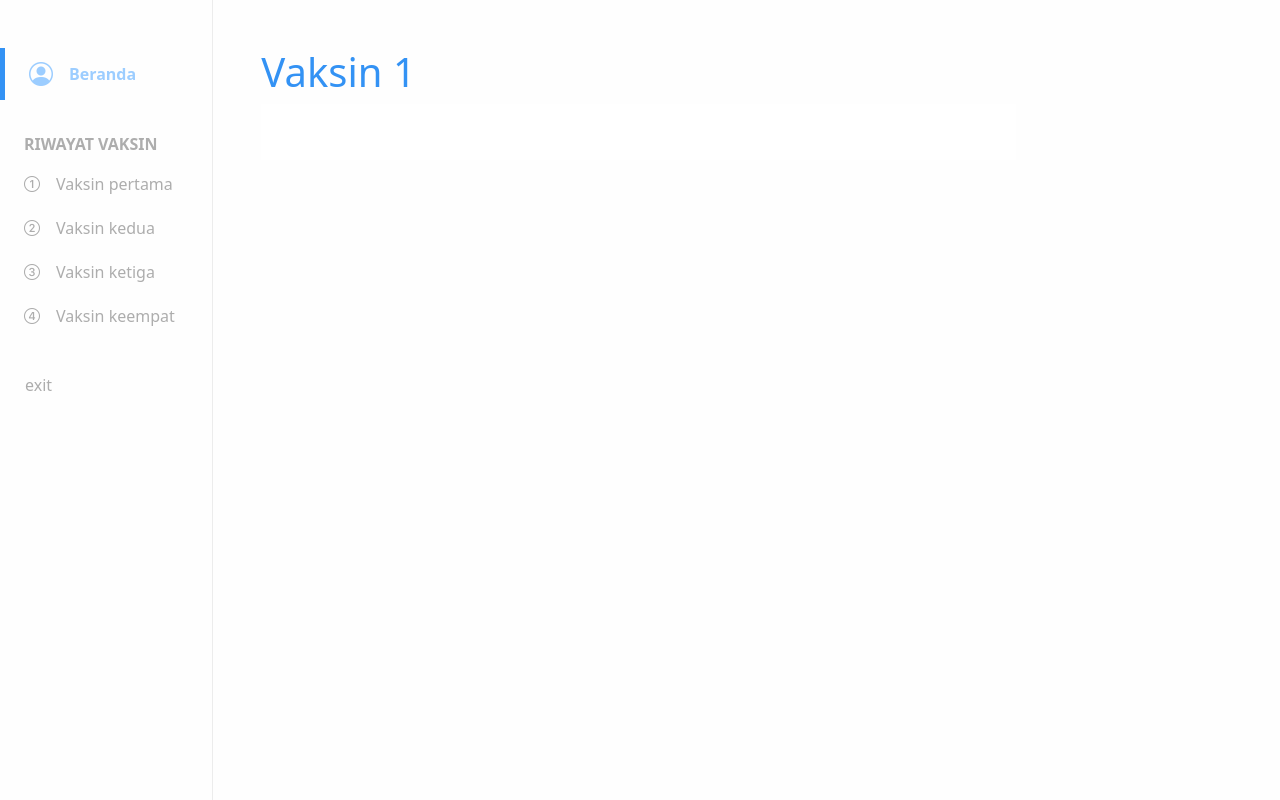
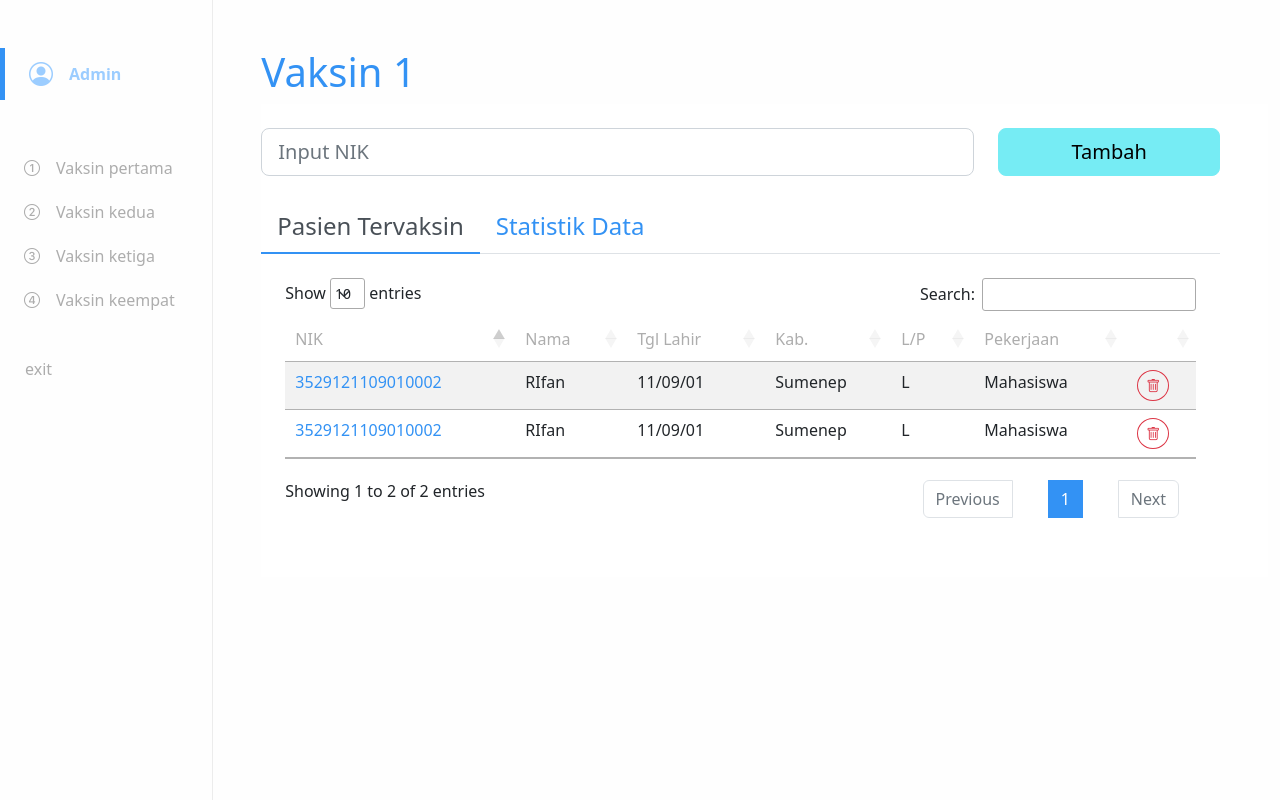
Before and after one commit to ahmadhilmandani/vcp_2022, a CodeIgniter app: page /vcp_2022/index.php/c_dashboard/admin/1 in a window 1280 px wide. Run offline with CodeIgniter, Linux system fonts and the light colour scheme; data that the repository does not hold is empty; some libraries are stand-ins or nearby versions.

Commit message:
perbaikan tampilan sisi admin dan nambah plugin data table

```diff
--- a/application/config/config.php
+++ b/application/config/config.php
@@ -23,7 +23,7 @@ defined('BASEPATH') or exit('No direct script access allowed');
 | a PHP script and you can easily do that on your own.
 |
 */
-$config['base_url'] = 'http://localhost/vcp_2022/';
+$config['base_url'] = 'http://localhost:1109/vcp_2022/';
 
 /*
 |--------------------------------------------------------------------------
--- a/application/controllers/C_dashboard.php
+++ b/application/controllers/C_dashboard.php
@@ -69,11 +69,12 @@ class C_dashboard extends CI_Controller
 	{
 		$data["judul"] = "Dashboard Admin";
 
+
 		$data["click_sidebar"] = $vaksin_user;
 		$data["vaksin_user_ke"] = $vaksin_user;
 
 
-		if ($vaksin_user == "Pertama") {
+		if ($vaksin_user == 0) {
 			$data["jenis_vaksin"] = "sinovac";
 		} else if ($vaksin_user == "Kedua") {
 			$data["jenis_vaksin"] = "sinovac-2";
--- a/application/views/combine/View_dashboard_admin.php
+++ b/application/views/combine/View_dashboard_admin.php
@@ -25,3 +25,12 @@
 
 </section>
 <script src="<?= base_url("asset/js/sidebarToggle.js?v.2") ?>" ?></script>
+
+<script src="https://code.jquery.com/jquery-3.6.1.min.js"></script>
+<script src="https://cdn.datatables.net/1.12.1/js/jquery.dataTables.min.js"></script>
+<script src="https://cdn.datatables.net/1.12.1/js/dataTables.bootstrap5.min.js"></script>
+<script type="text/javascript">
+    $(document).ready(function() {
+        $('#tableVaksin').DataTable();
+    });
+</script>
--- a/application/views/templates/View_header.php
+++ b/application/views/templates/View_header.php
@@ -17,7 +17,14 @@ defined('BASEPATH') or exit('No direct script access allowed');
 	<link rel="stylesheet" href="https://cdn.jsdelivr.net/npm/bootstrap-icons@1.9.1/font/bootstrap-icons.css" />
 
 	<script src="<?= base_url('asset/js/responsive.js') ?>" defer></script>
+	<script src="https://code.jquery.com/jquery-3.6.1.min.js"></script>
 	<link rel="stylesheet" href="https://cdn.jsdelivr.net/npm/bootstrap-icons@1.9.1/font/bootstrap-icons.css">
+
+	<link rel="stylesheet" type="text/css" href="https://cdn.datatables.net/1.12.1/css/jquery.dataTables.css">
+	<link rel="stylesheet" href="https://cdn.datatables.net/1.12.1/css/dataTables.bootstrap.min.css">
+
+
+
 
 </head>
 
--- a/application/views/templates/admin/View_main_admin.php
+++ b/application/views/templates/admin/View_main_admin.php
@@ -7,16 +7,96 @@
         <input class="mb-4 border border-grey-custom rounded-1 text-grey-custom d-block w-75 p-2 " type="date" name="tanggal-vaksin" placeholder="Pilih tanggal" required>
         <button class="btn bg-info px-4 py-2 d-block w-50" type="date" placeholder="Pilih tanggal" required>Daftar Vaksin</button>
     </div>
-    </div>
+
 
 <?php else : ?>
     <div id="beranda-konten" data-click-sidebar="<?= $click_sidebar ?>" onclick="clickSidebar(1)">
         <h1 class="text-primary">Vaksin <?= $vaksin_user_ke ?></h1>
 
     </div>
-    <div class="w-75 h-auto p-4 bg-white border-1 border-grey-custom">
-        <h3 class="text-info mb-2"><?= $jenis_vaksin ?></h3>
-        <!-- <input class="mb-2 bg-white border-1 border-grey-custom text-grey-custom" type="date" name="tanggal-vaksin" placeholder="Pilih tanggal" required>
-    <button class="bg-info p-4" type="date" placeholder="Pilih tanggal" required>Daftar Vaksin</button> -->
+    <div class="h-auto py-4 bg-white border-1 border-grey-custom pe-5">
+        <!-- <h3 class="text-info mb-2"><?= $jenis_vaksin ?></h3> -->
+        <form action="" method="post">
+            <div class="row">
+                <div class="col-md-9">
+                    <input class="form-control form-control-lg" list="datalistOptions" id="exampleDataList" placeholder="Input NIK">
+                    <datalist id="datalistOptions">
+                        <option value="35121109010002">
+                        <option value="35122109210032">
+                        <option value="35122110210012">
+                        <option value="35122210410029">
+                        <option value="35122510410029">
+                    </datalist>
+                </div>
+                <div class="col-md-3">
+                    <div class="d-grid gap-2">
+                        <button class="btn btn-info btn-lg" type="button">Tambah</button>
+
+                    </div>
+                </div>
+            </div>
+        </form>
+
+        <!-- table data vaksin pertama -->
+        <ul class="nav nav-tabs my-4" id="myTab" role="tablist">
+            <li class="nav-item" role="presentation">
+                <button class="nav-link fs-4 active border-0 border-bottom border-primary border-2 " id="home-tab" data-bs-toggle="tab" data-bs-target="#vaksin-pasien" type="button" role="tab" aria-controls="vaksin-pasien" aria-selected="true">
+                    Pasien Tervaksin
+                </button>
+            </li>
+            <li class="nav-item" role="presentation">
+                <button class="nav-link fs-4 border-0 " id="profile-tab" data-bs-toggle="tab" data-bs-target="#statistik-data" type="button" role="tab" aria-controls="statistik-data" aria-selected="false">
+                    Statistik Data
+                </button>
+            </li>
+
+        </ul>
+        <div class="tab-content" id="myTabContent">
+            <div class="tab-pane fade show active" id="vaksin-pasien" role="tabpanel" aria-labelledby="home-tab" tabindex="0">
+
+                <div class="table-responsive m-4">
+                    <table class="table table-striped table-hover" id="tableVaksin">
+                        <thead style="color: #ADADAD;">
+                            <tr>
+                                <td>NIK</td>
+                                <td>Nama</td>
+                                <td>Tgl Lahir</td>
+                                <td>Kab.</td>
+                                <td>L/P</td>
+                                <td>Pekerjaan</td>
+                                <td></td>
+                            </tr>
+                        </thead>
+                        <tbody>
+                            <tr>
+                                <td class="text-primary">3529121109010002</td>
+                                <td>RIfan</td>
+                                <td>11/09/01</td>
+                                <td>Sumenep</td>
+                                <td>L</td>
+                                <td>Mahasiswa</td>
+                                <td><button class="btn btn-outline-danger btn-sm rounded-circle"><i class="bi bi-trash"></i></button></td>
+                            </tr>
+                            <tr>
+                                <td class="text-primary">3529121109010002</td>
+                                <td>RIfan</td>
+                                <td>11/09/01</td>
+                                <td>Sumenep</td>
+                                <td>L</td>
+                                <td>Mahasiswa</td>
+                                <td><button class="btn btn-outline-danger btn-sm rounded-circle"><i class="bi bi-trash"></i></button></td>
+                            </tr>
+
+
+
+
+                        </tbody>
+                    </table>
+                </div>
+
+            </div>
+            <div class="tab-pane fade" id="statistik-data" role="tabpanel" aria-labelledby="profile-tab" tabindex="0">Statistik Data</div>
+
+        </div>
     </div>
 <?php endif; ?>
--- a/application/views/templates/admin/View_sidebar_admin.php
+++ b/application/views/templates/admin/View_sidebar_admin.php
@@ -1,11 +1,10 @@
 <div class="d-flex align-items-center mt-5 ps-4 py-2 border-5 border-start border-primary">
     <i class="bi bi-person-circle fs-4 text-secondary"></i>
-    <a href="<?= base_url("C_dashboard/admin") ?>" class="text-secondary fw-bold text-decoration-none ms-3">Beranda</a>
+    <a href="<?= base_url("C_dashboard/admin") ?>" class="text-secondary fw-bold text-decoration-none ms-3">Admin</a>
 </div>
 
-<P class="mt-4 mb-0 ps-4 py-2 text-grey-custom fw-bold">RIWAYAT VAKSIN</P>
 
-<div class="d-flex align-items-center mt-0 mb-1 ps-4 py-2">
+<div class="d-flex align-items-center mt-5 mb-1 ps-4 py-2">
     <i class="bi bi-1-circle text-grey-custom"></i>
     <a href="<?= base_url("C_dashboard/admin/Pertama") ?>" class="text-grey-custom text-decoration-none ms-3">Vaksin pertama</a>
 </div>
```
